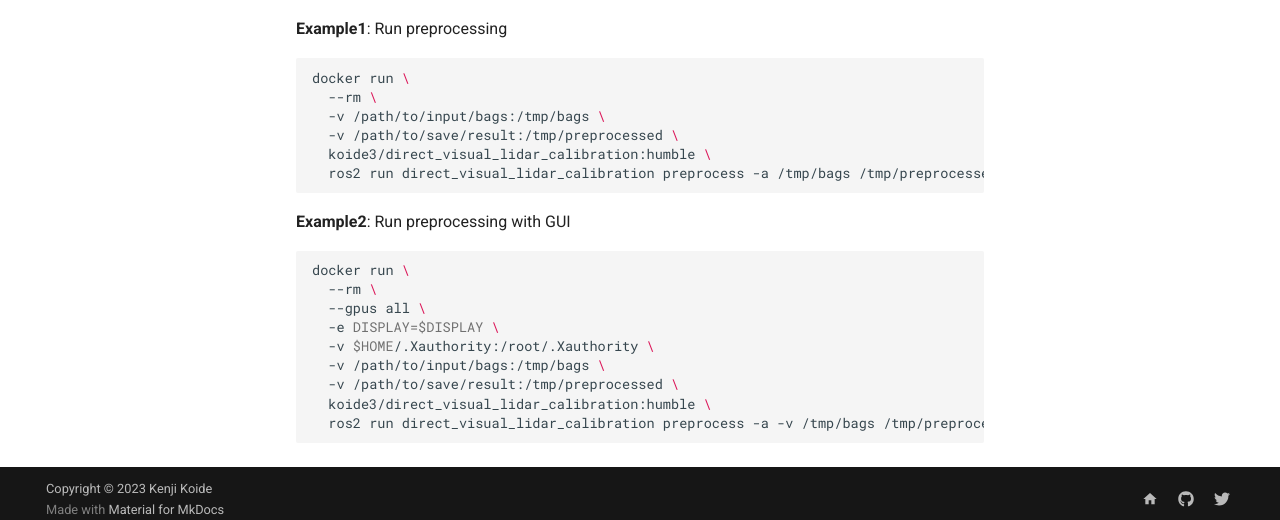
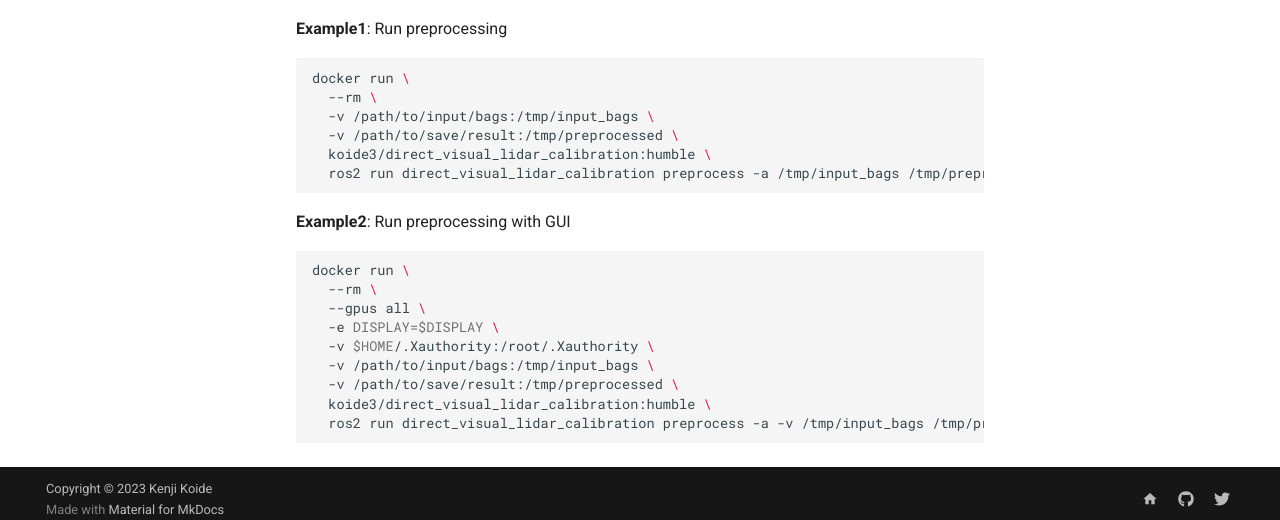
Before and after one commit to koide3/direct_visual_lidar_calibration, an MkDocs documentation site: the page built from docs/docker.md, in a window 1280 px wide and 1022 px high. Shown: the part 490-1010 px from the top of the window. Built offline with MkDocs 1.6.1 and Material for MkDocs 9.7.7, drawn with Linux system fonts in a browser that asks for light colours; nearby versions of some CDN libraries; comment, search, counter and statistics services are not loaded.

````diff
--- a/docs/docker.md
+++ b/docs/docker.md
@@ -17,10 +17,10 @@ docker pull koide3/direct_visual_lidar_calibration:humble
 ```bash
 docker run \
   --rm \
-  -v /path/to/input/bags:/tmp/bags \
+  -v /path/to/input/bags:/tmp/input_bags \
   -v /path/to/save/result:/tmp/preprocessed \
   koide3/direct_visual_lidar_calibration:humble \
-  ros2 run direct_visual_lidar_calibration preprocess -a /tmp/bags /tmp/preprocessed
+  ros2 run direct_visual_lidar_calibration preprocess -a /tmp/input_bags /tmp/preprocessed
 ```
 
 **Example2**: Run preprocessing with GUI
@@ -30,8 +30,8 @@ docker run \
   --gpus all \
   -e DISPLAY=$DISPLAY \
   -v $HOME/.Xauthority:/root/.Xauthority \
-  -v /path/to/input/bags:/tmp/bags \
+  -v /path/to/input/bags:/tmp/input_bags \
   -v /path/to/save/result:/tmp/preprocessed \
   koide3/direct_visual_lidar_calibration:humble \
-  ros2 run direct_visual_lidar_calibration preprocess -a -v /tmp/bags /tmp/preprocessed
+  ros2 run direct_visual_lidar_calibration preprocess -a -v /tmp/input_bags /tmp/preprocessed
 ```
````
Also changed, not shown: docs/collection.md (+2 -2 lines), docs/installation.md (+1 -1 lines).
